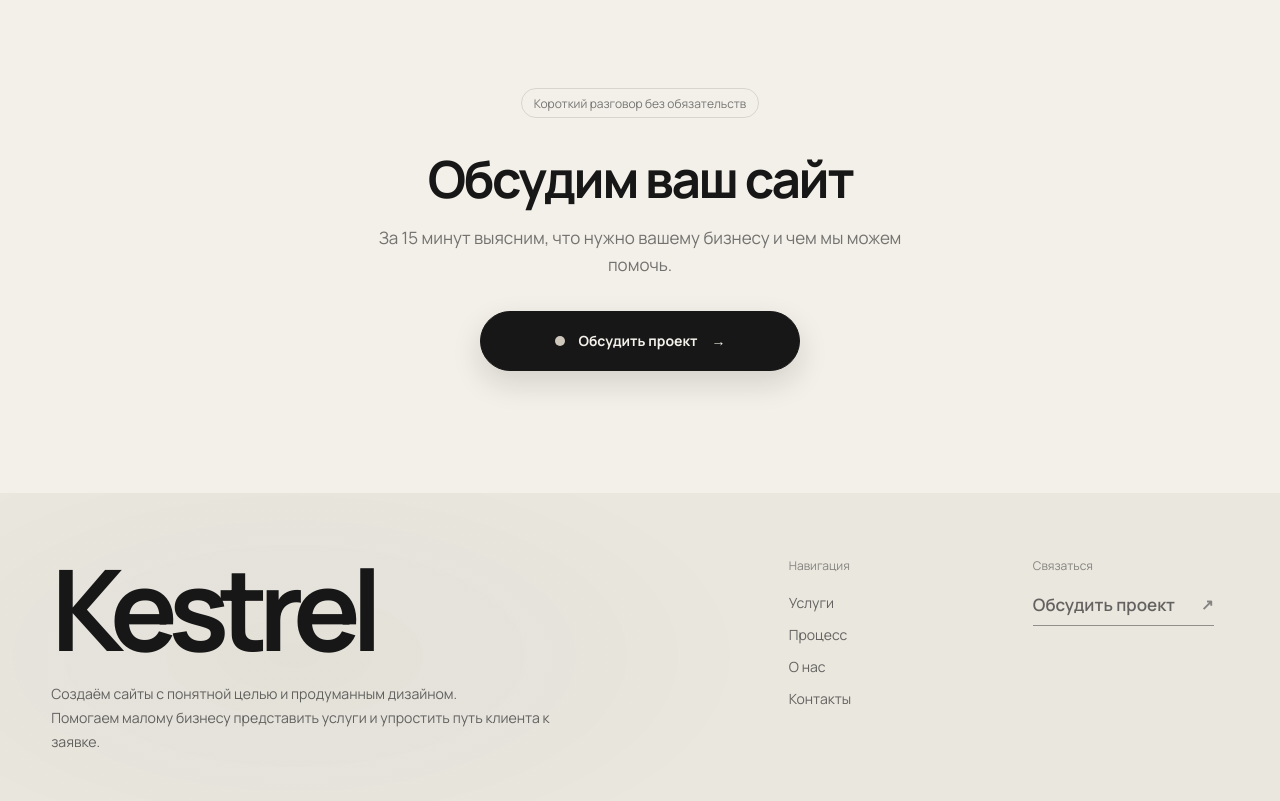
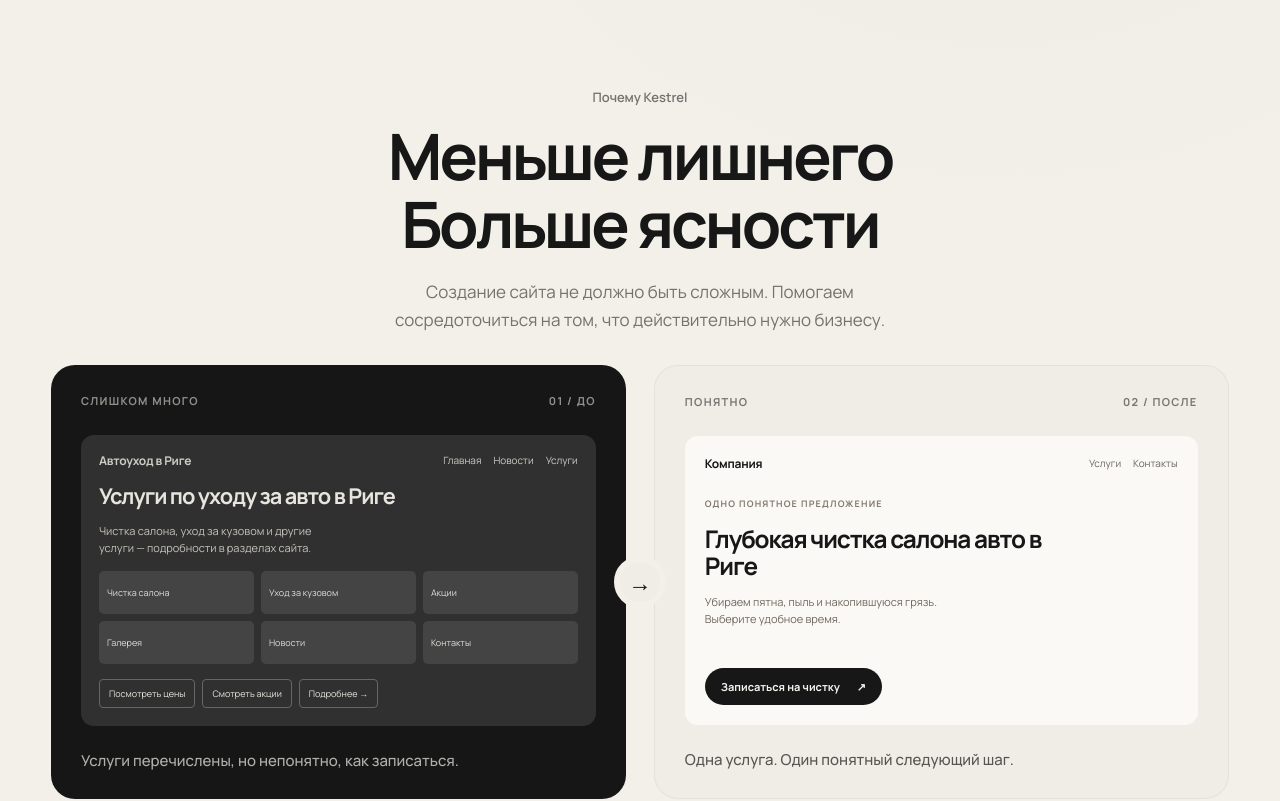
Before and after one commit to davisl24/WEBSITEAGENCY, a Next.js app: page /ru in a window 1280 px wide. Shown: the part 1780-2581 px from the top of the page. Built offline with nearby package versions, Linux system fonts and the light colour scheme; no server answers.

Commit message:
Add ru ValueShowcase translation

```diff
--- /dev/null
+++ b/app/components/ValueShowcaseRu.tsx
@@ -0,0 +1,47 @@
+import RevealOnView from "./RevealOnView";
+
+export default function ValueShowcase() {
+  return (
+    <section className="value-section" aria-labelledby="value-title">
+      <div className="value-inner">
+        <div className="value-layout value-plan-layout">
+          <RevealOnView className="value-copy-side">
+            <p className="section-label">Почему Kestrel</p>
+            <h2 id="value-title">Меньше лишнего<span>Больше ясности</span></h2>
+            <p className="value-intro">
+              Создание сайта не должно быть сложным. Помогаем сосредоточиться на том, что действительно нужно бизнесу.
+            </p>
+          </RevealOnView>
+
+          <RevealOnView className="value-showcase">
+            <div className="value-contrast-showcase" aria-label="No sarežģītas struktūras līdz skaidram piedāvājumam">
+              <div className="value-contrast-panel value-contrast-before">
+                <div className="value-contrast-top"><span>СЛИШКОМ МНОГО</span><span>01 / ДО</span></div>
+                <div className="value-contrast-demo value-contrast-demo-before" aria-hidden="true">
+                  <div className="contrast-demo-nav"><strong>Автоуход в Риге</strong><span>Главная</span><span>Новости</span><span>Услуги</span></div>
+                  <div className="contrast-demo-promo">Услуги по уходу за авто в Риге</div>
+                  <div className="contrast-demo-blurb">Чистка салона, уход за кузовом и другие услуги — подробности в разделах сайта.</div>
+                  <div className="contrast-demo-grid"><span>Чистка салона</span><span>Уход за кузовом</span><span>Акции</span><span>Галерея</span><span>Новости</span><span>Контакты</span></div>
+                  <div className="contrast-demo-actions"><span>Посмотреть цены</span><span>Смотреть акции</span><span>Подробнее →</span></div>
+                </div>
+                <p>Услуги перечислены, но непонятно, как записаться.</p>
+              </div>
+              <span className="value-contrast-transition" aria-hidden="true">→</span>
+              <div className="value-contrast-panel value-contrast-after">
+                <div className="value-contrast-top"><span>ПОНЯТНО</span><span>02 / ПОСЛЕ</span></div>
+                <div className="value-contrast-demo value-contrast-demo-after" aria-hidden="true">
+                  <div className="contrast-demo-nav"><strong>Компания</strong><span>Услуги</span><span>Контакты</span></div>
+                  <div className="contrast-demo-eyebrow">ОДНО ПОНЯТНОЕ ПРЕДЛОЖЕНИЕ</div>
+                  <div className="contrast-demo-headline">Глубокая чистка салона авто в Риге</div>
+                  <div className="contrast-demo-blurb">Убираем пятна, пыль и накопившуюся грязь. Выберите удобное время.</div>
+                  <span className="contrast-demo-cta">Записаться на чистку <span>↗</span></span>
+                </div>
+                <p>Одна услуга. Один понятный следующий шаг.</p>
+              </div>
+            </div>
+          </RevealOnView>
+        </div>
+      </div>
+    </section>
+  );
+}
```
